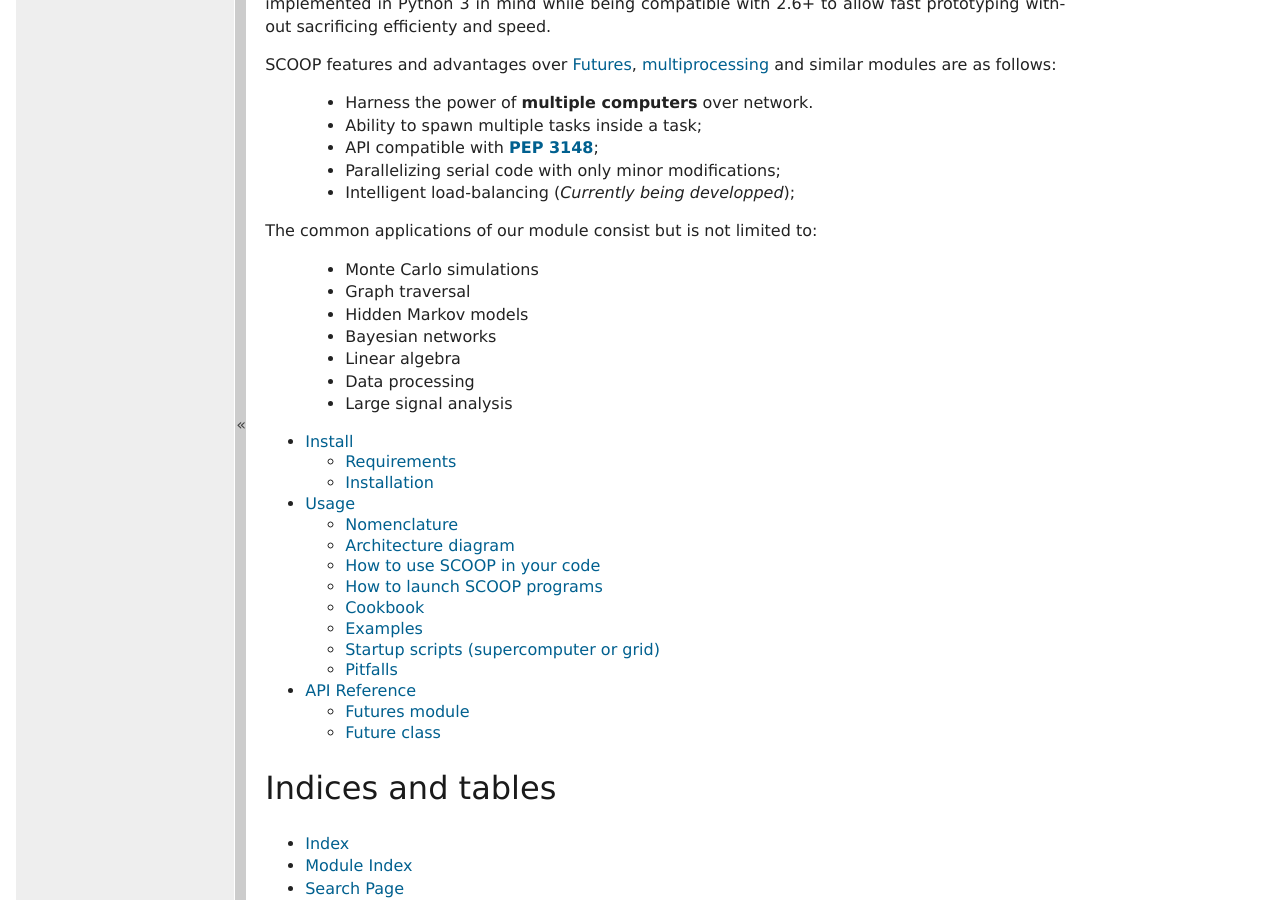
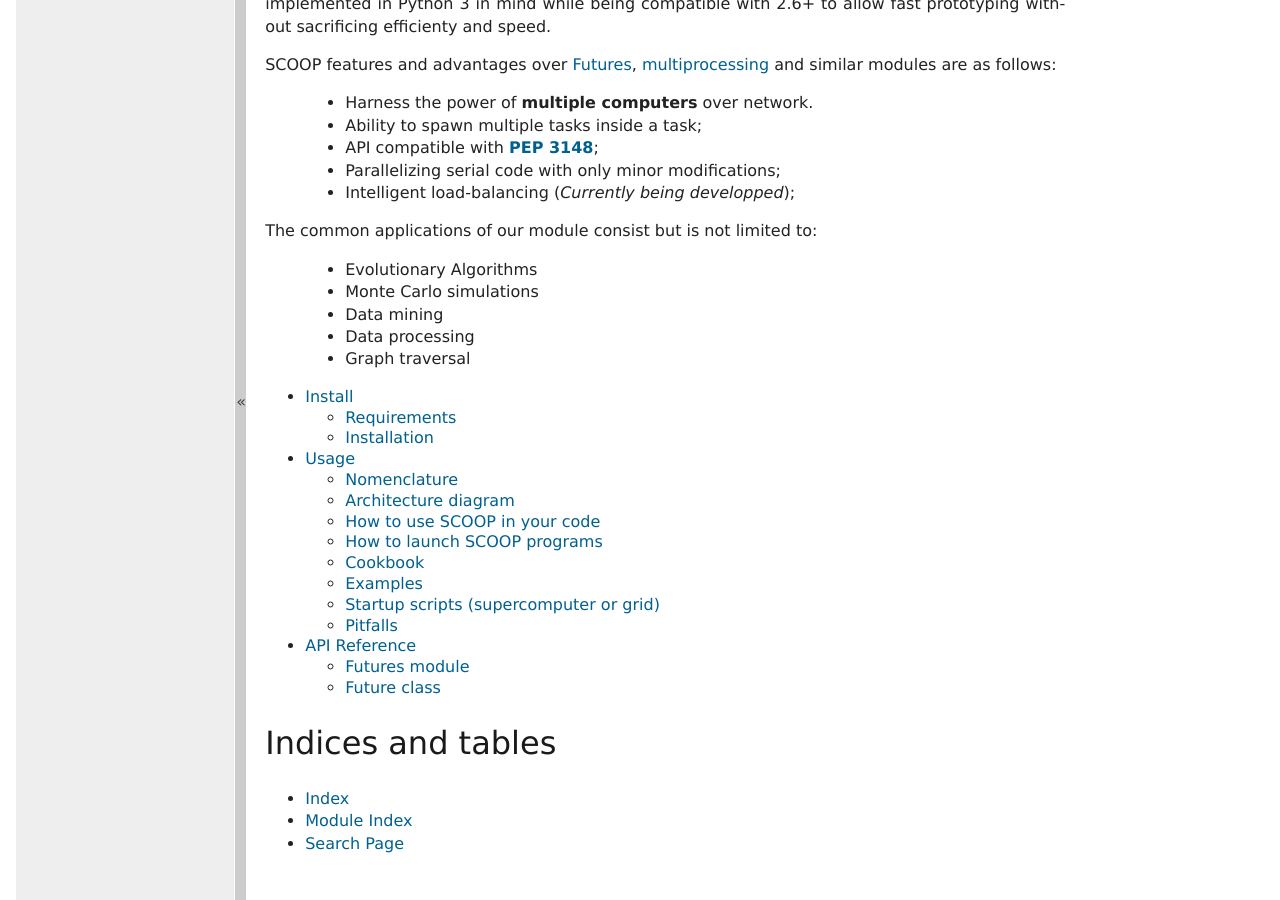
Before and after one commit to soravux/scoop, a Sphinx documentation site: the page built from doc/index.rst, in a window 1280 px wide and 900 px high, scrolled down 371 px. Built offline with Sphinx 7.4.7, drawn with Linux system fonts in a browser that asks for light colours; formulas are drawn with MathJax 3.

Commit message:
Enhanced documentation

```diff
--- a/doc/index.rst
+++ b/doc/index.rst
@@ -30,13 +30,11 @@ and similar modules are as follows:
 
 The common applications of our module consist but is not limited to:
 
+    * Evolutionary Algorithms
     * Monte Carlo simulations
+    * Data mining
+    * Data processing
     * Graph traversal
-    * Hidden Markov models
-    * Bayesian networks
-    * Linear algebra
-    * Data processing
-    * Large signal analysis
 
 .. toctree::
    :maxdepth: 2
```
Also changed, not shown: 1 other file.
